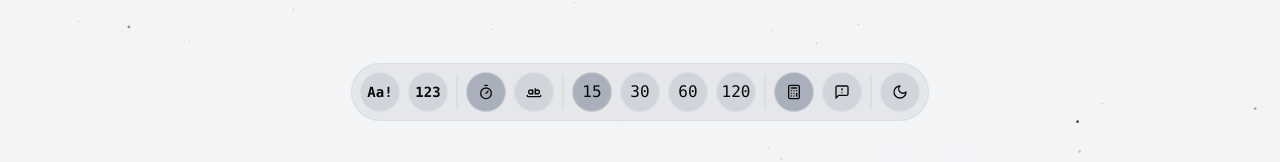
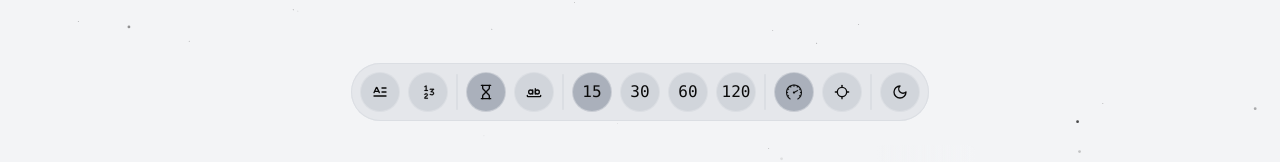
Before and after one commit to basith-ahmed/typespace, a Next.js app: page / in a window 1280 px wide. Shown: the part 170-332 px from the top of the page. Built offline with nearby package versions, Linux system fonts and the light colour scheme.

Commit message:
chore: updated icons

```diff
--- a/app/page.tsx
+++ b/app/page.tsx
@@ -1,14 +1,11 @@
 "use client";
 
 import React, { useState, useEffect, useRef, useCallback } from "react";
-import { Button } from "@/components/ui/button";
 import { Progress } from "@/components/ui/progress";
-import { MessageSquareWarningIcon } from "lucide-react";
 import Particles from "@/components/ui/particles";
 import { AnimatePresence, motion } from "framer-motion";
 import { words } from "@/constants/words";
 import { sampleSentences } from "@/constants/sampleSentences";
-import AnimatedShinyText from "@/components/ui/animated-shiny-text";
 
 import SettingsDock from "@/components/SettingsDock";
 import WordDisplay from "@/components/WordDisplay";
--- a/components/SettingsDock.tsx
+++ b/components/SettingsDock.tsx
@@ -4,13 +4,15 @@ import React from "react";
 import { Button } from "@/components/ui/button";
 import { Dock, DockIcon } from "@/components/ui/dock";
 import {
-  Calculator,
-  MessageSquareWarningIcon,
-  Timer,
   WholeWord,
   Sun,
   Moon,
+  LetterText,
+  Locate,
+  Hourglass,
 } from "lucide-react";
+import { GoNumber } from "react-icons/go";
+import { SlSpeedometer } from "react-icons/sl";
 
 interface SettingsDockProps {
   includePunctuation: boolean;
@@ -83,7 +85,7 @@ const SettingsDock: React.FC<SettingsDockProps> = ({
             includePunctuation ? "Exclude punctuation" : "Include punctuation"
           }
         >
-          Aa!
+          <LetterText />
         </Button>
       </DockIcon>
 
@@ -102,7 +104,9 @@ const SettingsDock: React.FC<SettingsDockProps> = ({
           }}
           title={includeNumbers ? "Exclude numbers" : "Include numbers"}
         >
-          123
+          <GoNumber className="ml-[1px]" style={{
+            strokeWidth: "0.3px",
+          }}/>
         </Button>
       </DockIcon>
 
@@ -126,7 +130,7 @@ const SettingsDock: React.FC<SettingsDockProps> = ({
           }}
           title="Time mode"
         >
-          <Timer />
+          <Hourglass />
         </Button>
       </DockIcon>
 
@@ -220,7 +224,9 @@ const SettingsDock: React.FC<SettingsDockProps> = ({
           }}
           title="Toggle performance display"
         >
-          <Calculator />
+          <SlSpeedometer className="-mt-[1px]" style={{
+            strokeWidth: "10px",
+          }}/>
         </Button>
       </DockIcon>
 
@@ -239,7 +245,7 @@ const SettingsDock: React.FC<SettingsDockProps> = ({
           }}
           title="Toggle character accuracy indicator"
         >
-          <MessageSquareWarningIcon />
+          <Locate />
         </Button>
       </DockIcon>
 
--- a/components/WordDisplay.tsx
+++ b/components/WordDisplay.tsx
@@ -2,7 +2,6 @@
 
 import React from "react";
 import { motion } from "framer-motion";
-import { words } from "@/constants/words";
 
 interface WordDisplayProps {
   currentWords: string[];
--- a/package.json
+++ b/package.json
@@ -19,6 +19,7 @@
     "next": "15.0.2",
     "react": "19.0.0-rc-02c0e824-20241028",
     "react-dom": "19.0.0-rc-02c0e824-20241028",
+    "react-icons": "^5.4.0",
     "recharts": "^2.13.2",
     "tailwind-merge": "^2.5.4",
     "tailwindcss-animate": "^1.0.7"
```
Also changed, not shown: 1 other file (tests, documents, lock files or other folders).
